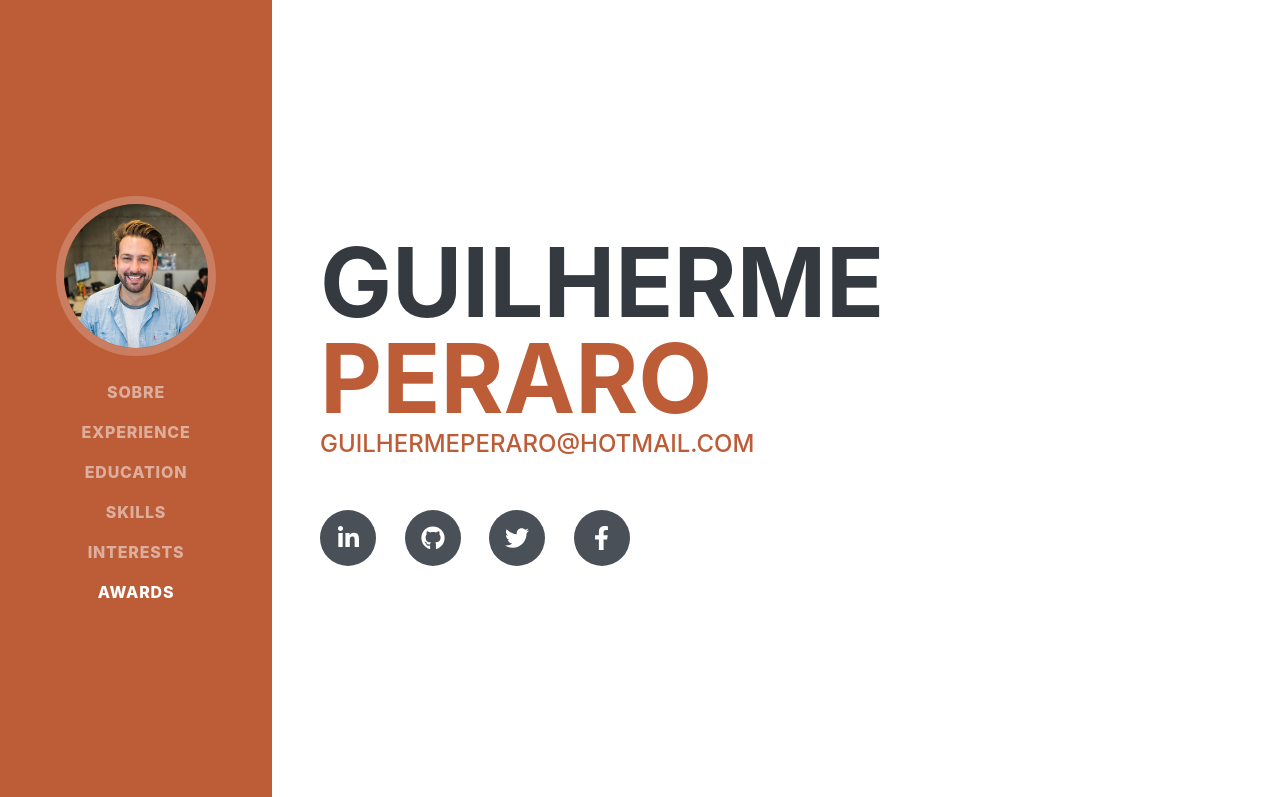
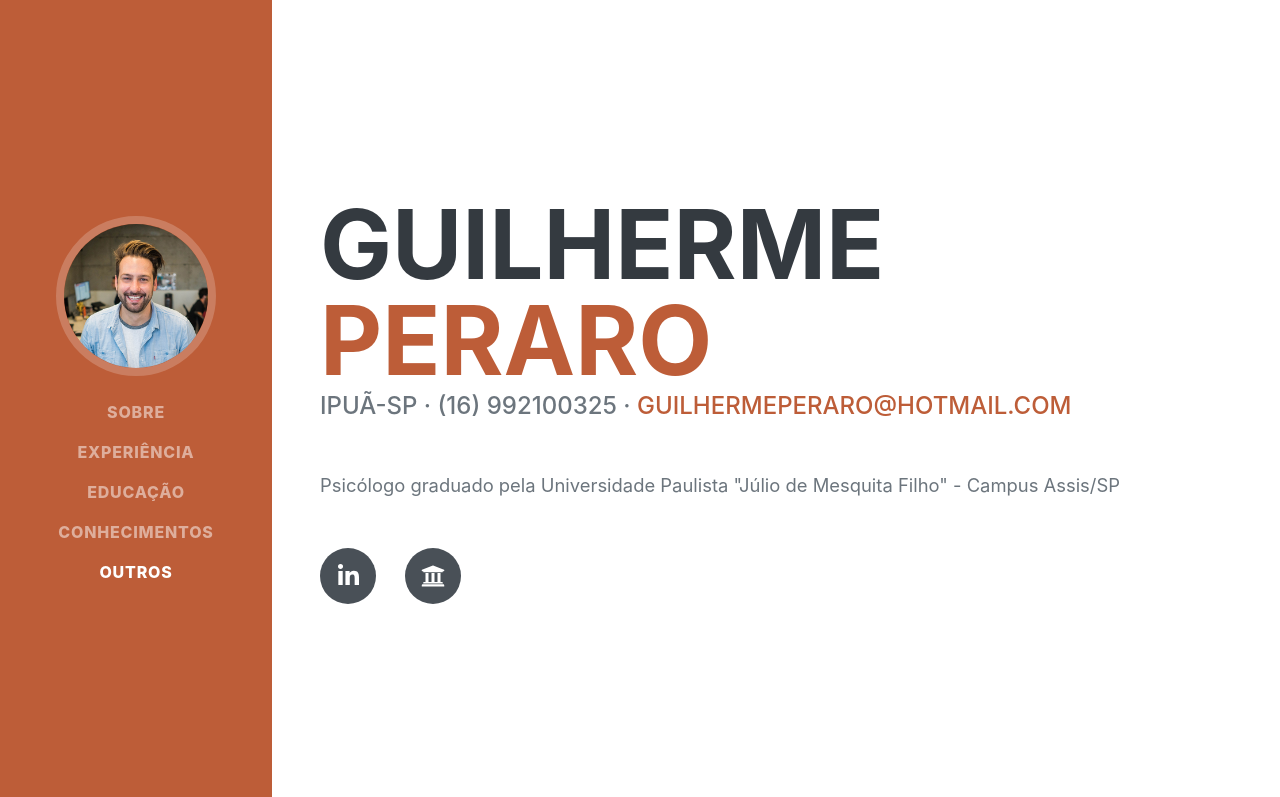
Before and after one commit to guilhermeperaro/guilhermeperaro.github.io, a website: page index.html in a window 1280 px wide. Shown: the top 797 px of the page. Drawn offline with nearby package versions, Linux system fonts and the light colour scheme; a web font is replaced by a local one.

Commit message:
atualizamos o master head

```diff
--- a/index.html
+++ b/index.html
@@ -26,11 +26,11 @@
             <div class="collapse navbar-collapse" id="navbarSupportedContent">
                 <ul class="navbar-nav">
                     <li class="nav-item"><a class="nav-link js-scroll-trigger" href="#about">Sobre</a></li>
-                    <li class="nav-item"><a class="nav-link js-scroll-trigger" href="#experience">Experience</a></li>
-                    <li class="nav-item"><a class="nav-link js-scroll-trigger" href="#education">Education</a></li>
-                    <li class="nav-item"><a class="nav-link js-scroll-trigger" href="#skills">Skills</a></li>
-                    <li class="nav-item"><a class="nav-link js-scroll-trigger" href="#interests">Interests</a></li>
-                    <li class="nav-item"><a class="nav-link js-scroll-trigger" href="#awards">Awards</a></li>
+                    <li class="nav-item"><a class="nav-link js-scroll-trigger" href="#experience">Experiência</a></li>
+                    <li class="nav-item"><a class="nav-link js-scroll-trigger" href="#education">Educação</a></li>
+                    <li class="nav-item"><a class="nav-link js-scroll-trigger" href="#skills">Conhecimentos</a></li>
+<!--                    <li class="nav-item"><a class="nav-link js-scroll-trigger" href="#interests">Atuação</a></li>-->
+                    <li class="nav-item"><a class="nav-link js-scroll-trigger" href="#awards">Outros</a></li>
                 </ul>
             </div>
         </nav>
@@ -44,15 +44,13 @@
                         <span class="text-primary">Peraro</span>
                     </h1>
                     <div class="subheading mb-5">
-<!--                        3542 Berry Street · Cheyenne Wells, CO 80810 · (317) 585-8468 ·-->
-                        <a href="mailto:name@email.com">guilhermeperaro@hotmail.com</a>
+                        Ipuã-SP · (16) 992100325 ·
+                        <a href="mailto:guilhermeperaro@hotmail.com">guilhermeperaro@hotmail.com</a>
                     </div>
-<!--                    <p class="lead mb-5">I am experienced in leveraging agile frameworks to provide a robust synopsis for high level overviews. Iterative approaches to corporate strategy foster collaborative thinking to further the overall value proposition.</p>-->
+                    <p class="lead mb-5">Psicólogo graduado pela Universidade Paulista "Júlio de Mesquita Filho" - Campus Assis/SP</p>
                     <div class="social-icons">
                         <a class="social-icon" href="#"><i class="fab fa-linkedin-in"></i></a>
-                        <a class="social-icon" href="#"><i class="fab fa-github"></i></a>
-                        <a class="social-icon" href="#"><i class="fab fa-twitter"></i></a>
-                        <a class="social-icon" href="#"><i class="fab fa-facebook-f"></i></a>
+                        <a class="social-icon" href="#"><i class="fa fa-university"></i></a>
                     </div>
                 </div>
             </section>
@@ -69,6 +67,7 @@
                         </div>
                         <div class="flex-shrink-0"><span class="text-primary">March 2013 - Present</span></div>
                     </div>
+<!--
                     <div class="d-flex flex-column flex-md-row justify-content-between mb-5">
                         <div class="flex-grow-1">
                             <h3 class="mb-0">Web Developer</h3>
@@ -93,6 +92,7 @@
                         </div>
                         <div class="flex-shrink-0"><span class="text-primary">September 2008 - June 2010</span></div>
                     </div>
+-->
                 </div>
             </section>
             <hr class="m-0" />
@@ -160,8 +160,9 @@
                     </ul>
                 </div>
             </section>
+<!--
             <hr class="m-0" />
-            <!-- Interests-->
+             Interests
             <section class="resume-section" id="interests">
                 <div class="resume-section-content">
                     <h2 class="mb-5">Interests</h2>
@@ -169,6 +170,7 @@
                     <p class="mb-0">When forced indoors, I follow a number of sci-fi and fantasy genre movies and television shows, I am an aspiring chef, and I spend a large amount of my free time exploring the latest technology advancements in the front-end web development world.</p>
                 </div>
             </section>
+-->
             <hr class="m-0" />
             <!-- Awards-->
             <section class="resume-section" id="awards">
```
